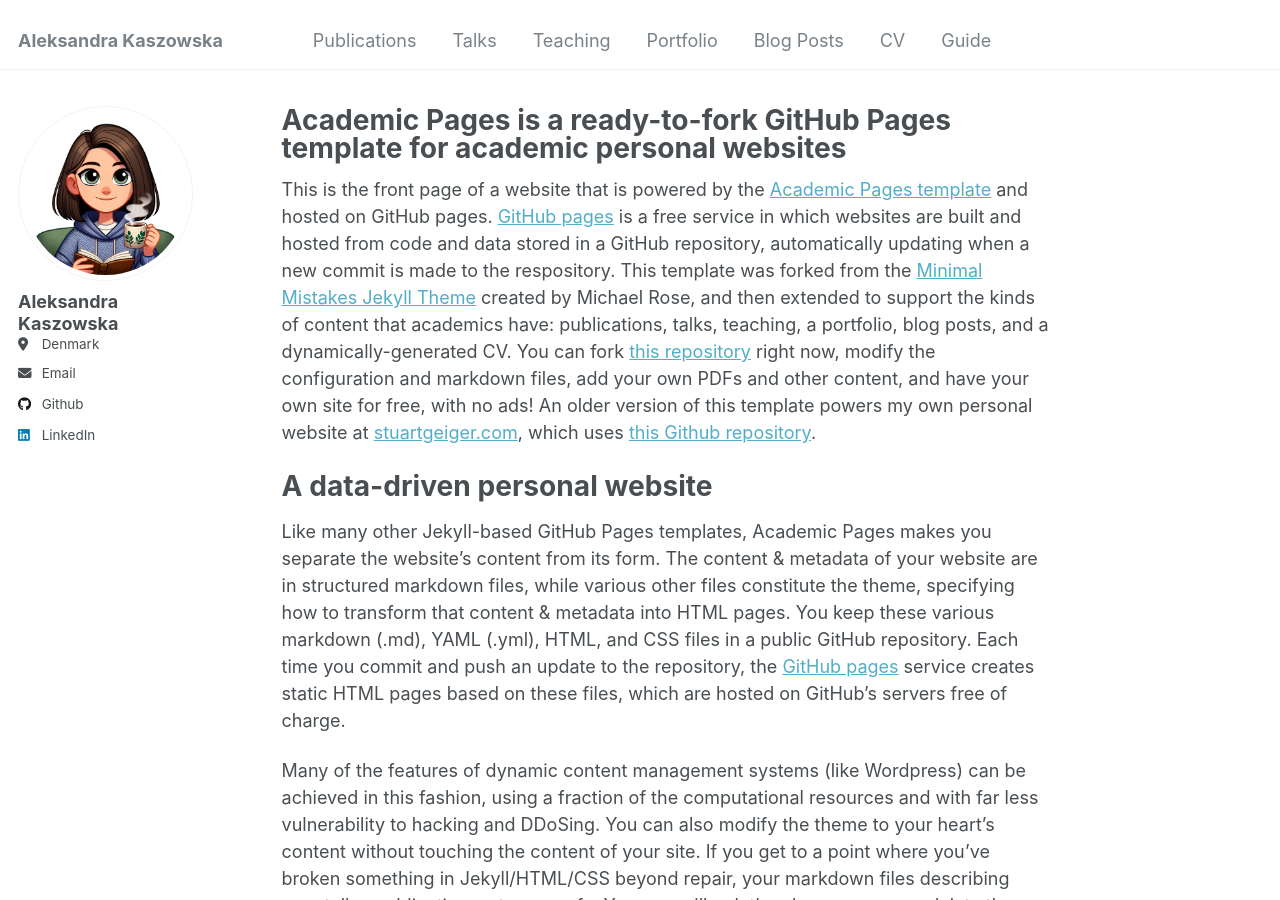
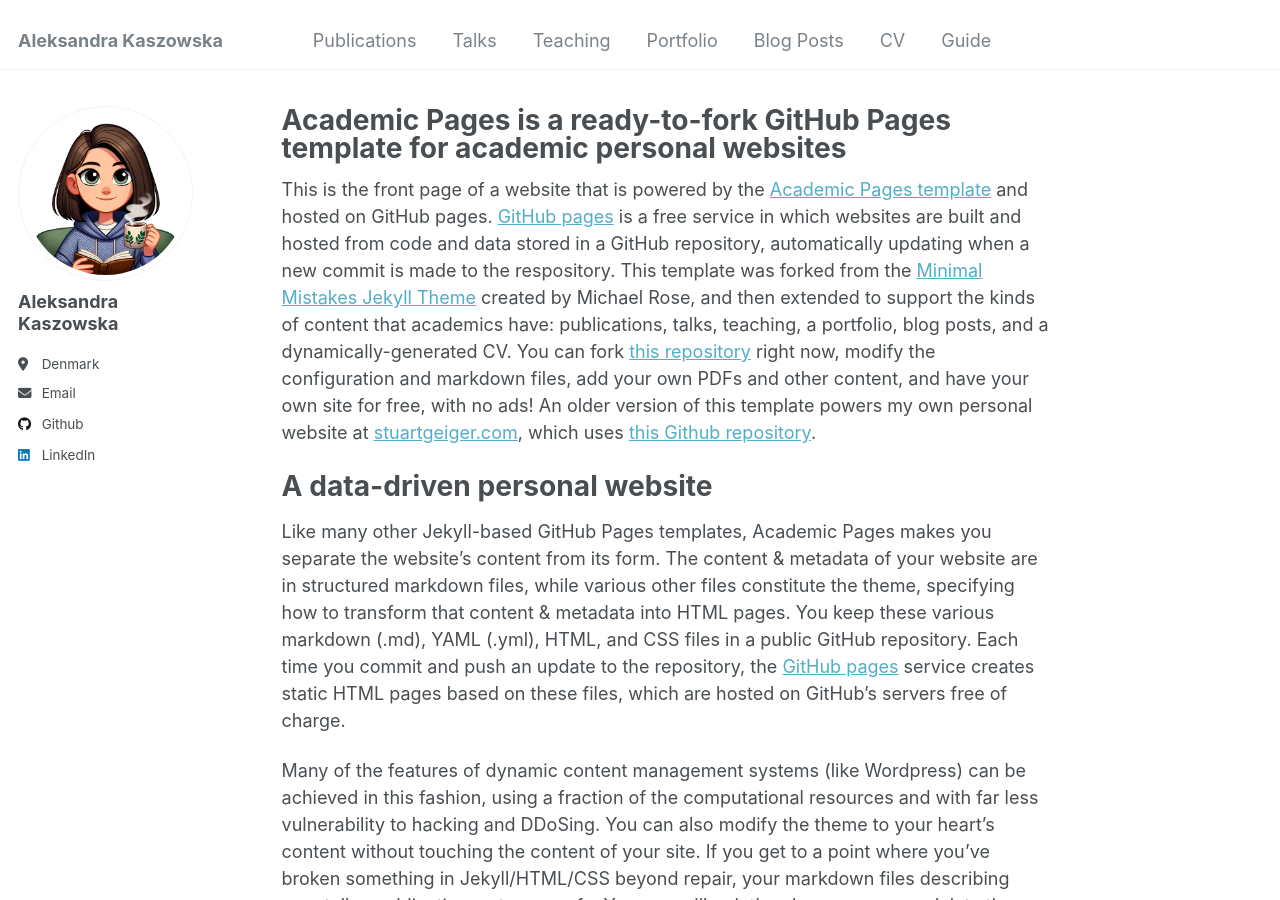
Before and after one commit to akaszowska/akaszowska.github.io, a Jekyll site: the page built from _pages/about_original.md, in a window 1280 px wide and 900 px high. Built offline with Jekyll 4.4.1, drawn with Linux system fonts in a browser that asks for light colours.

```diff
--- a/_config.yml
+++ b/_config.yml
@@ -24,7 +24,7 @@ author:
   avatar           : "profile.png"
   name             : "Aleksandra Kaszowska"
   pronouns         : # example: "she/her"
-  bio              : # short bio for the left-hand column, can use <br> to make spaces
+  bio              : " " # short bio for the left-hand column, can use <br> to make spaces
   location         : "Denmark"
   employer         : # employer
   uri              : # URL
```
